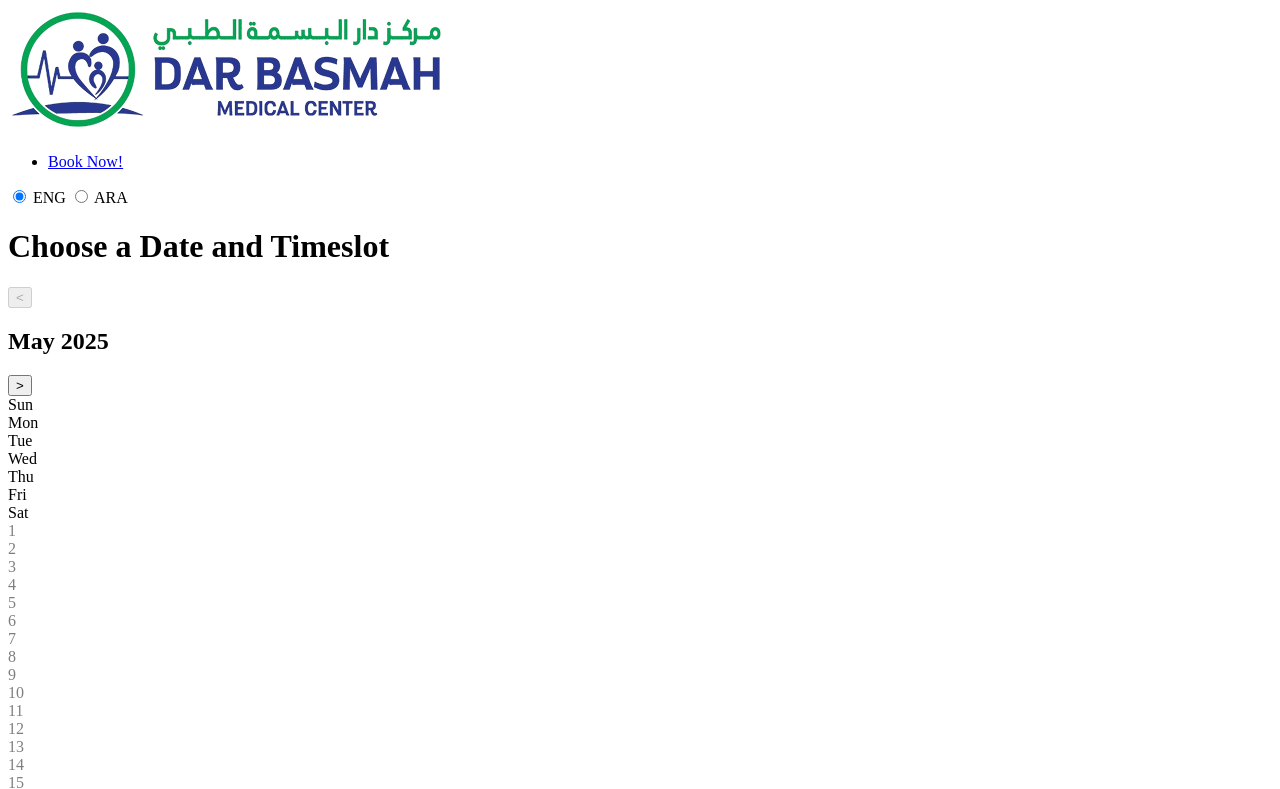
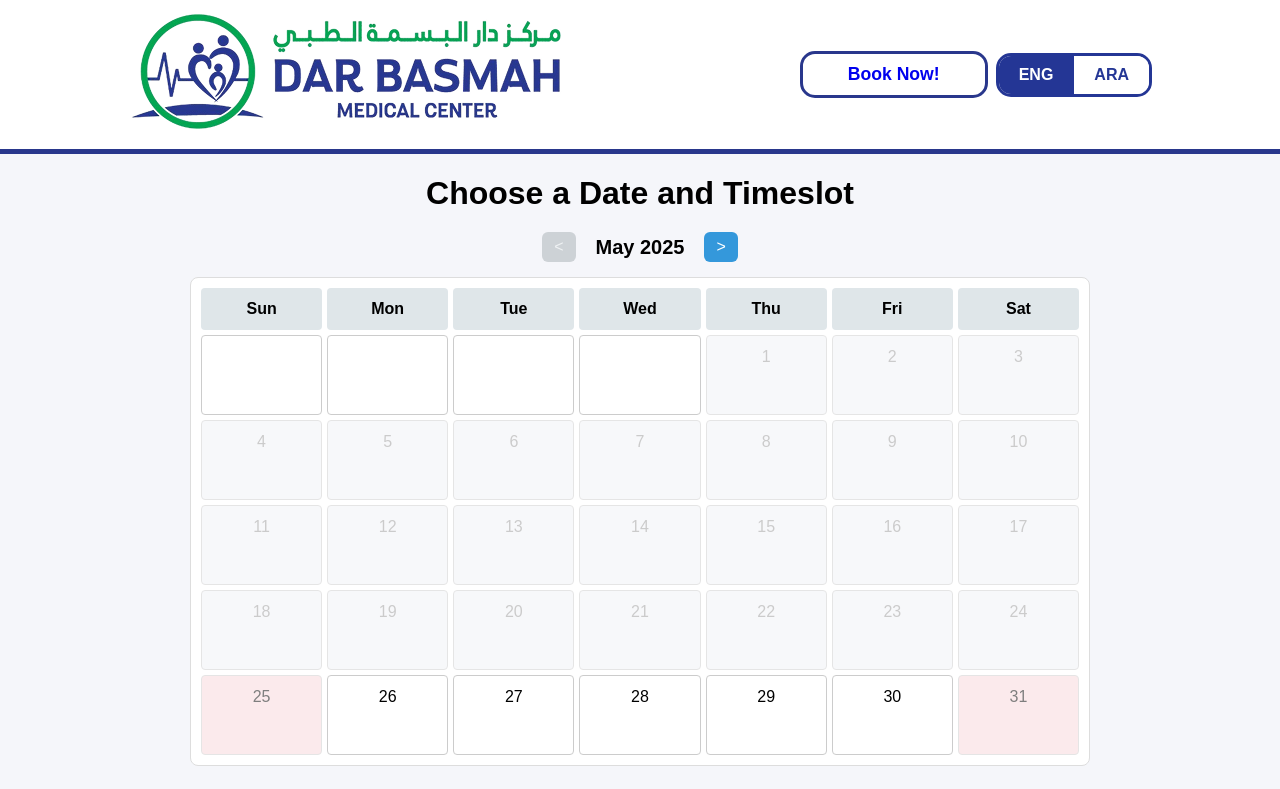
Before and after one commit to Lichargic/Dar-Basmah-ERP, a plain HTML site: page FrontEnd/timeslotPage.html in a window 1280 px wide. Shown: the top 789 px of the page. Drawn offline with Linux system fonts and the light colour scheme.

Commit message:
Fixed file extensions in links for correct CSS loading

```diff
--- a/FrontEnd/timeslotPage.html
+++ b/FrontEnd/timeslotPage.html
@@ -3,8 +3,8 @@
 <head>
   <meta charset="UTF-8" />
   <meta name="viewport" content="width=device-width, initial-scale=1.0" />
-  <link rel="stylesheet" href="./registerPage.html" />
-  <link rel="stylesheet" href="./timeslotPage.html" />
+  <link rel="stylesheet" href="./css/registerPage.css" />
+  <link rel="stylesheet" href="./css/timeslotPage.css" />
   <script defer src="./js/animation.js"></script>
   <script defer src="./js/timeSlot.js"></script>
   <title>Dar Basmah Medical Center</title>
```
